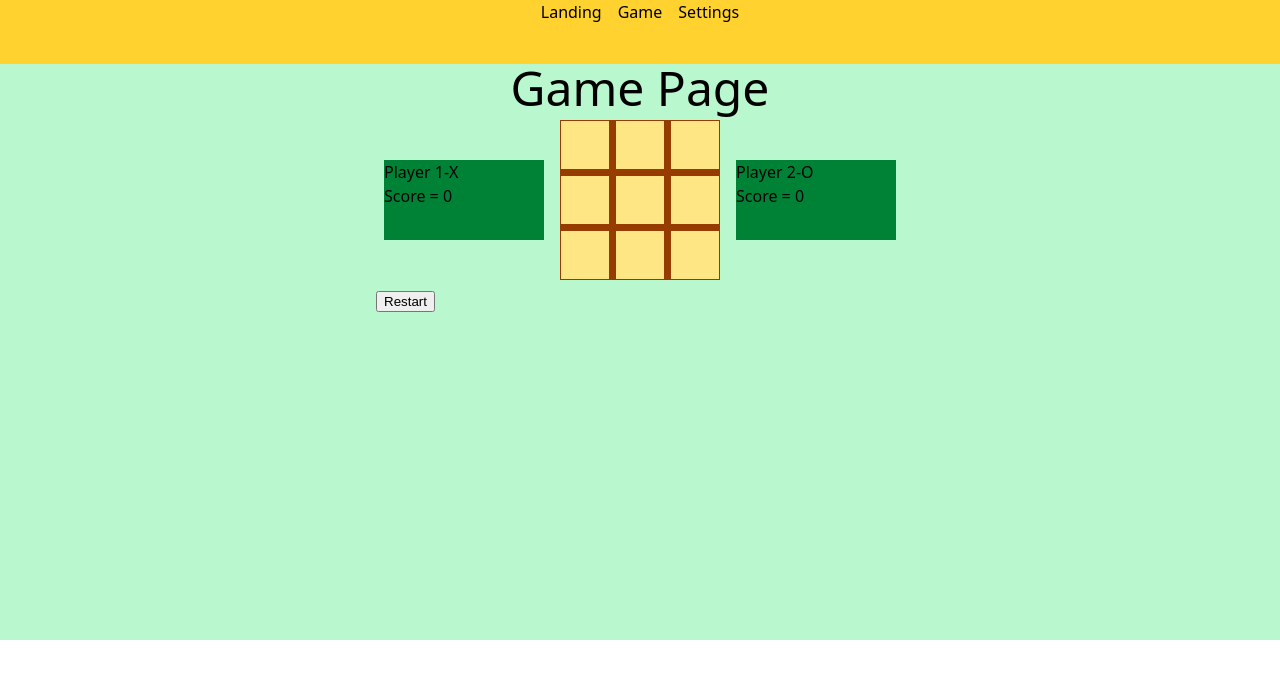
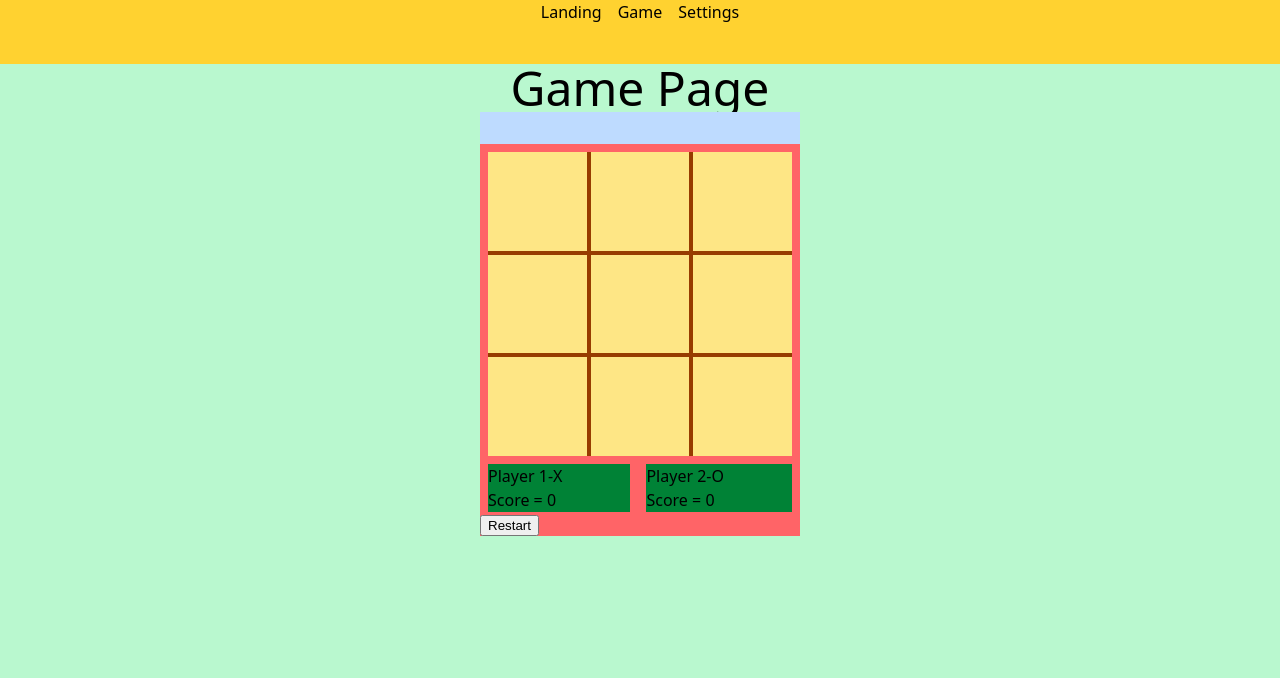
Before and after one commit to yogesh-codes/250430-tictactoe, a React (Vite) app in the folder vite-project/: page /game in a window 1280 px wide. Shown: the top 678 px of the page. Built offline with nearby package versions, Linux system fonts and the light colour scheme.

Commit message:
feature- make layout resposive

```diff
--- a/vite-project/src/components/Board/Board.tsx
+++ b/vite-project/src/components/Board/Board.tsx
@@ -49,12 +49,16 @@ function Board() {
                 key={i.toString()}
                 state="none"
                 onClick={null}
+                className=""
             />
         );
     }
 
     return (
-        <div className="m-2 grid grid-cols-3 w-40 gap-1 aspect-square bg-amber-800 place-items-center">
+        <div
+            id="board"
+            className="m-2 grid grid-cols-3 gap-1 aspect-square bg-amber-800"
+        >
             {SquareComponents}
         </div>
     );
--- a/vite-project/src/components/Board/Square/Square.tsx
+++ b/vite-project/src/components/Board/Square/Square.tsx
@@ -2,14 +2,15 @@ type SquarePropsType = {
     id: string;
     state: "none" | "x" | "o";
     onClick: (() => void) | null;
+    className: string;
 };
 
-function Square({ id, state, onClick }: SquarePropsType) {
+function Square({ id, state, onClick, className }: SquarePropsType) {
     return (
         <div
             id={id}
             key={id}
-            className={`w-12 h-12 flex justify-center items-center bg-amber-200 hover:bg-amber-100 cursor-pointer`}
+            className={`${className} aspect-square min-w-8 flex justify-center items-center bg-amber-200 hover:bg-amber-100 cursor-pointer`} //{`w-12 h-12 flex justify-center items-center bg-amber-200 hover:bg-amber-100 cursor-pointer`}
             onClick={() => {
                 if (onClick) onClick();
             }}
--- a/vite-project/src/components/GameBox/GameBox.tsx
+++ b/vite-project/src/components/GameBox/GameBox.tsx
@@ -17,11 +17,19 @@ function GameBox() {
     const gameContext = useGameContext();
 
     return (
-        <div className="aspect-square">
-            <div className="flex items-center justify-between ">
-                <PlayerBox {...gameContext.playerX} />
-                <Board />
-                <PlayerBox {...gameContext.playerO} />
+        <div className=" bg-red-400">
+            <div className="grid">
+                <div className="row-start-1 sm:row-start-1 col-start-1 sm:col-start-1 col-span-1 sm:col-span-2">
+                    <Board />
+                </div>
+
+                <div className="row-start-2 sm:row-start-2 col-span-1 sm:col-span-1">
+                    <PlayerBox {...gameContext.playerX} />
+                </div>
+
+                <div className="row-start-3 sm:row-start-2 col-span-1 sm:col-span-1">
+                    <PlayerBox {...gameContext.playerO} />
+                </div>
             </div>
             <div>
                 <button onClick={handleRestartButtonOnClick}>Restart</button>
--- a/vite-project/src/components/GamePage/GamePage.tsx
+++ b/vite-project/src/components/GamePage/GamePage.tsx
@@ -4,10 +4,13 @@ import { GameBox } from "../GameBox/GameBox";
 
 function GamePage() {
     return (
-        <div className="flex flex-col items-center w-full bg-green-200">
+        <div className="flex flex-col min-h-dvh items-center w-full bg-green-200">
             <Header />
             <h1>Game Page</h1>
-            <GameBox />
+            <div className=" flex flex-col justify-center ">
+                <div className="w-80 h-8 bg-blue-200"></div>
+                <GameBox />
+            </div>
         </div>
     );
 }
--- a/vite-project/src/components/PlayerBox/PlayerBox.tsx
+++ b/vite-project/src/components/PlayerBox/PlayerBox.tsx
@@ -6,7 +6,7 @@ type PlayerBoxPropsType = {
 
 function PlayerBox({ playerName, mark, score }: PlayerBoxPropsType) {
     return (
-        <div className="w-40 h-20 bg-green-700 mx-2">
+        <div className="min-w- min-h-8 bg-green-700 mx-2">
             <h3>
                 {playerName}-{mark.toUpperCase()}
             </h3>
--- a/vite-project/src/styles/index.css
+++ b/vite-project/src/styles/index.css
@@ -8,6 +8,7 @@
 
 @layer base {
     /* reset every <button> to a blank slate */
+
     button {
         all: revert;
     }
```
